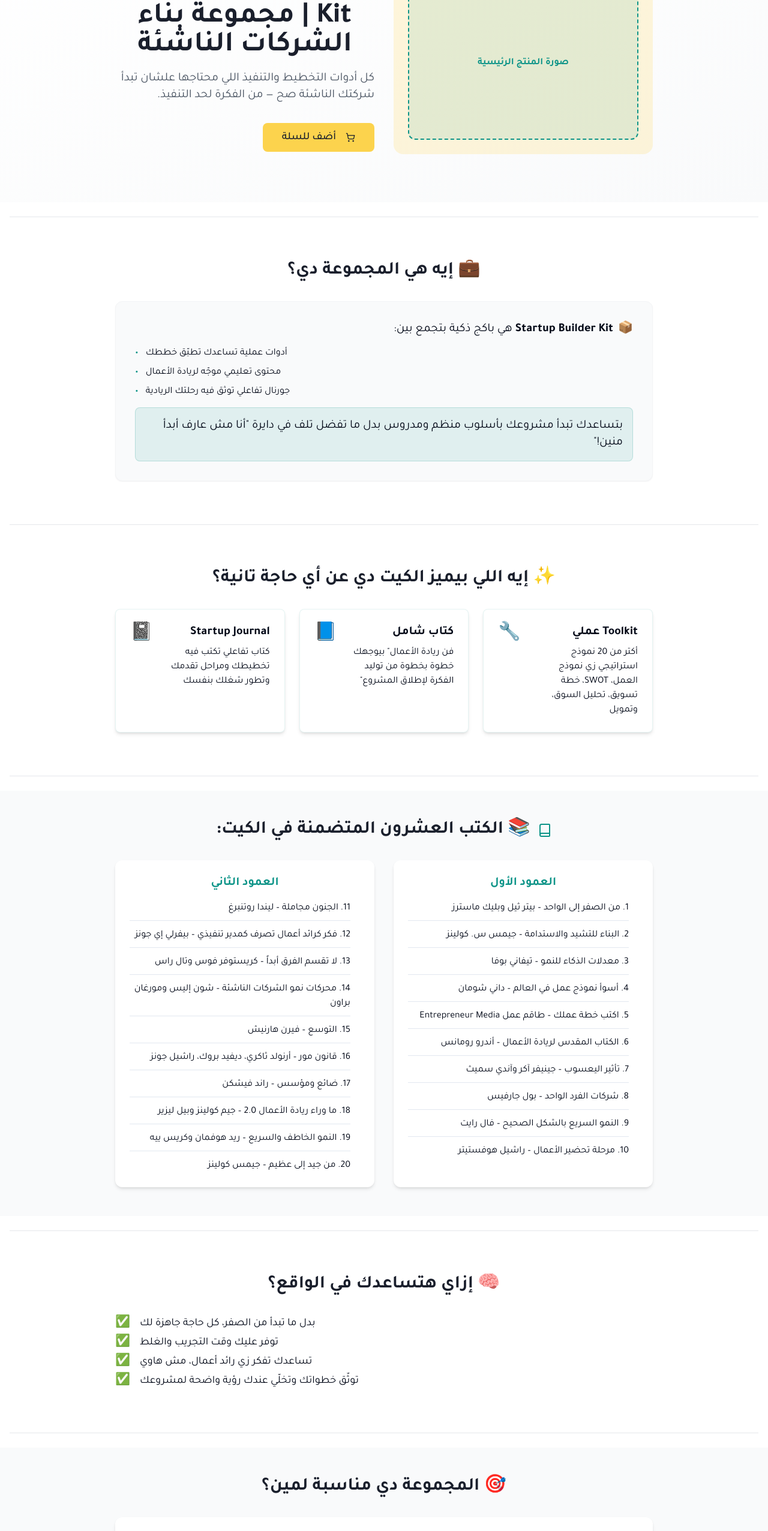
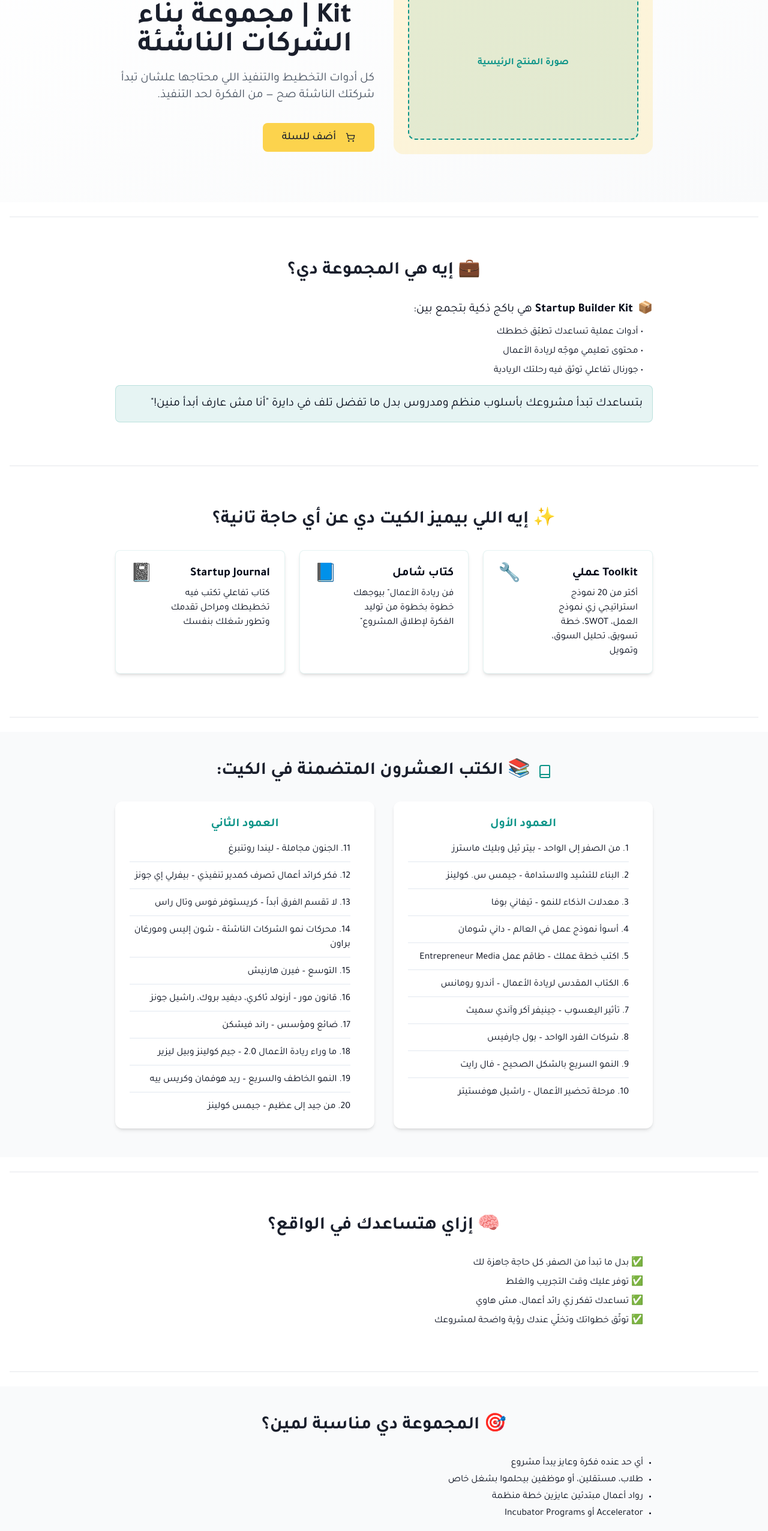
Before and after one commit to growthack88/read-lead-arab-launch, a React (Vite) app: page /startup-kit in a window 1280 px wide. Shown: the part 200-2752 px from the top of the page at 60% size. Built offline with nearby package versions, Linux system fonts and the light colour scheme.

Commit message:
Fix: Apply RTL layout to content sections
Enforces RTL layout in specified sections by wrapping content in a div with `dir="rtl"` and applying Tailwind classes for right alignment and spacing. Uses unordered lists with appropriate padding and spacing.

```diff
--- a/src/pages/StartupKit.tsx
+++ b/src/pages/StartupKit.tsx
@@ -1,4 +1,3 @@
-
 import React from "react";
 import Logo from "@/components/Logo";
 import { Button } from "@/components/ui/button";
@@ -73,31 +72,22 @@ const StartupKit = () => {
           <Separator className="bg-gray-200" />
         </div>
 
-        {/* What is this kit section - UPDATED */}
-        <section className="py-12" dir="rtl">
+        {/* What is this kit section - UPDATED with RTL */}
+        <section className="py-12">
           <div className="container mx-auto px-4">
             <div className="max-w-4xl mx-auto">
+              <div dir="rtl" className="rtl text-right space-y-3">
                 <h2 className="text-2xl md:text-3xl font-bold mb-8 text-rtl-dark text-center">
                   💼 إيه هي المجموعة دي؟
                 </h2>
-              <div className="bg-gray-50 rounded-xl p-8 shadow-sm border border-gray-100 text-right space-y-3">
                 <p className="text-xl">
                   <span className="ml-2">📦</span>
                   <strong>Startup Builder Kit</strong> هي باكج ذكية بتجمع بين:
                 </p>
-                <ul className="list-none space-y-1 pr-2">
-                  <li className="flex items-center justify-end gap-3">
-                    <span>أدوات عملية تساعدك تطبّق خططك</span>
-                    <span className="text-rtl-teal text-xl">•</span>
-                  </li>
-                  <li className="flex items-center justify-end gap-3">
-                    <span>محتوى تعليمي موجّه لريادة الأعمال</span>
-                    <span className="text-rtl-teal text-xl">•</span>
-                  </li>
-                  <li className="flex items-center justify-end gap-3">
-                    <span>جورنال تفاعلي توثق فيه رحلتك الريادية</span>
-                    <span className="text-rtl-teal text-xl">•</span>
-                  </li>
+                <ul className="list-none space-y-2 pr-4">
+                  <li>• أدوات عملية تساعدك تطبّق خططك</li>
+                  <li>• محتوى تعليمي موجّه لريادة الأعمال</li>
+                  <li>• جورنال تفاعلي توثق فيه رحلتك الريادية</li>
                 </ul>
                 <p className="text-xl bg-rtl-teal/10 p-4 rounded-lg border border-rtl-teal/20">
                   بتساعدك تبدأ مشروعك بأسلوب منظم ومدروس بدل ما تفضل تلف في دايرة "أنا مش عارف أبدأ منين!"
@@ -215,31 +205,19 @@ const StartupKit = () => {
           <Separator className="bg-gray-200" />
         </div>
 
-        {/* How will it help you section - UPDATED */}
-        <section className="py-12" dir="rtl">
+        {/* How will it help you section - UPDATED with RTL */}
+        <section className="py-12">
           <div className="container mx-auto px-4">
             <div className="max-w-4xl mx-auto">
+              <div dir="rtl" className="rtl text-right space-y-2">
                 <h2 className="text-2xl md:text-3xl font-bold mb-8 text-rtl-dark text-center">
                   🧠 إزاي هتساعدك في الواقع؟
                 </h2>
-              <div className="text-right space-y-2">
-                <ul className="list-none space-y-1 pr-2">
-                  <li className="flex items-start gap-4 justify-end">
-                    <p className="text-lg">بدل ما تبدأ من الصفر، كل حاجة جاهزة لك</p>
-                    <span className="text-rtl-teal text-xl flex-shrink-0">✅</span>
-                  </li>
-                  <li className="flex items-start gap-4 justify-end">
-                    <p className="text-lg">توفر عليك وقت التجريب والغلط</p>
-                    <span className="text-rtl-teal text-xl flex-shrink-0">✅</span>
-                  </li>
-                  <li className="flex items-start gap-4 justify-end">
-                    <p className="text-lg">تساعدك تفكر زي رائد أعمال، مش هاوي</p>
-                    <span className="text-rtl-teal text-xl flex-shrink-0">✅</span>
-                  </li>
-                  <li className="flex items-start gap-4 justify-end">
-                    <p className="text-lg">توثّق خطواتك وتخلّي عندك رؤية واضحة لمشروعك</p>
-                    <span className="text-rtl-teal text-xl flex-shrink-0">✅</span>
-                  </li>
+                <ul className="list-none space-y-2 pr-4">
+                  <li>✅ بدل ما تبدأ من الصفر، كل حاجة جاهزة لك</li>
+                  <li>✅ توفر عليك وقت التجريب والغلط</li>
+                  <li>✅ تساعدك تفكر زي رائد أعمال، مش هاوي</li>
+                  <li>✅ توثّق خطواتك وتخلّي عندك رؤية واضحة لمشروعك</li>
                 </ul>
               </div>
             </div>
@@ -251,31 +229,19 @@ const StartupKit = () => {
           <Separator className="bg-gray-200" />
         </div>
 
-        {/* Who is this for section - UPDATED */}
-        <section className="py-12 bg-gray-50" dir="rtl">
+        {/* Who is this for section - UPDATED with RTL */}
+        <section className="py-12 bg-gray-50">
           <div className="container mx-auto px-4">
             <div className="max-w-4xl mx-auto">
+              <div dir="rtl" className="rtl text-right space-y-2">
                 <h2 className="text-2xl md:text-3xl font-bold mb-8 text-rtl-dark text-center">
                   🎯 المجموعة دي مناسبة لمين؟
                 </h2>
-              <div className="bg-white rounded-xl p-6 shadow-md text-right space-y-2">
                 <ul className="list-disc pr-4 space-y-1">
-                  <li className="flex items-center gap-3 justify-end">
-                    <span>أي حد عنده فكرة وعايز يبدأ مشروع</span>
-                    <ClipboardCheck className="h-5 w-5 text-rtl-teal flex-shrink-0" />
-                  </li>
-                  <li className="flex items-center gap-3 justify-end">
-                    <span>طلاب، مستقلين، أو موظفين بيحلموا بشغل خاص</span>
-                    <ClipboardCheck className="h-5 w-5 text-rtl-teal flex-shrink-0" />
-                  </li>
-                  <li className="flex items-center gap-3 justify-end">
-                    <span>رواد أعمال مبتدئين عايزين خطة منظمة</span>
-                    <ClipboardCheck className="h-5 w-5 text-rtl-teal flex-shrink-0" />
-                  </li>
-                  <li className="flex items-center gap-3 justify-end">
-                    <span>Accelerator أو Incubator Programs</span>
-                    <ClipboardCheck className="h-5 w-5 text-rtl-teal flex-shrink-0" />
-                  </li>
+                  <li>أي حد عنده فكرة وعايز يبدأ مشروع</li>
+                  <li>طلاب، مستقلين، أو موظفين بيحلموا بشغل خاص</li>
+                  <li>رواد أعمال مبتدئين عايزين خطة منظمة</li>
+                  <li>Accelerator أو Incubator Programs</li>
                 </ul>
               </div>
             </div>
```
Lines whose indentation alone changed are shown as unchanged.
